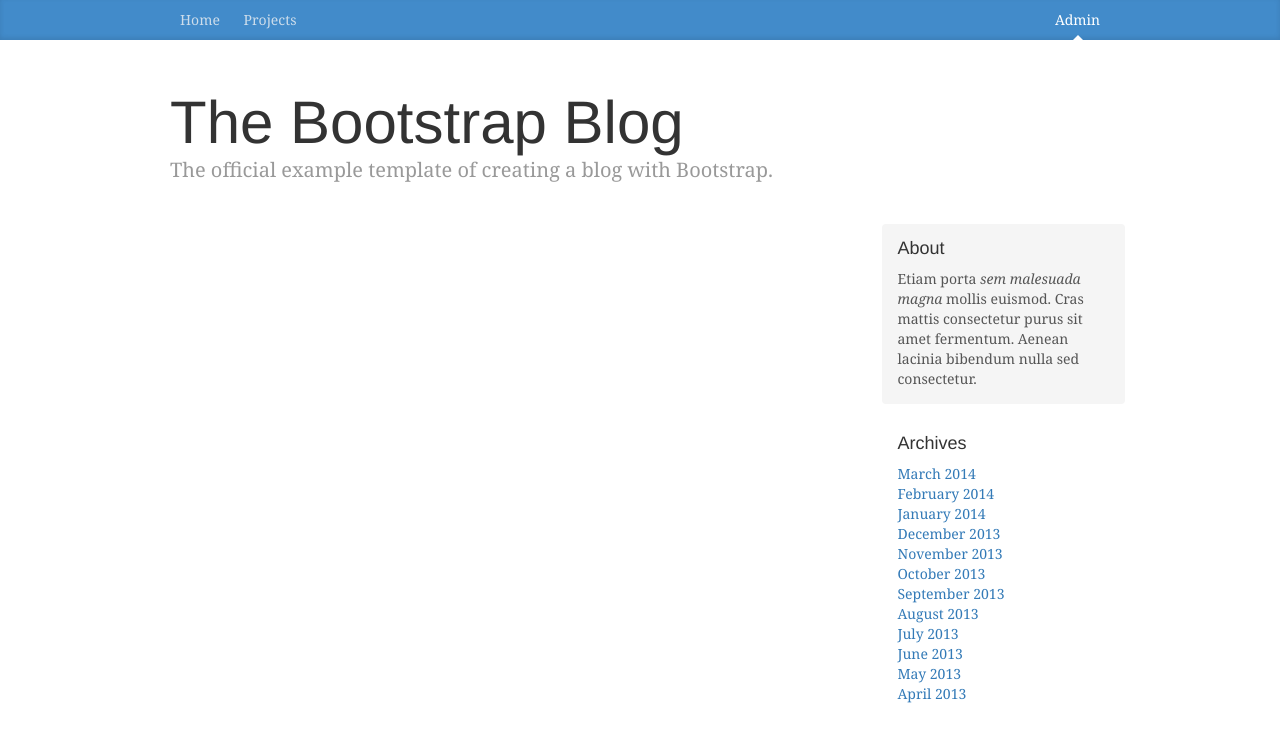
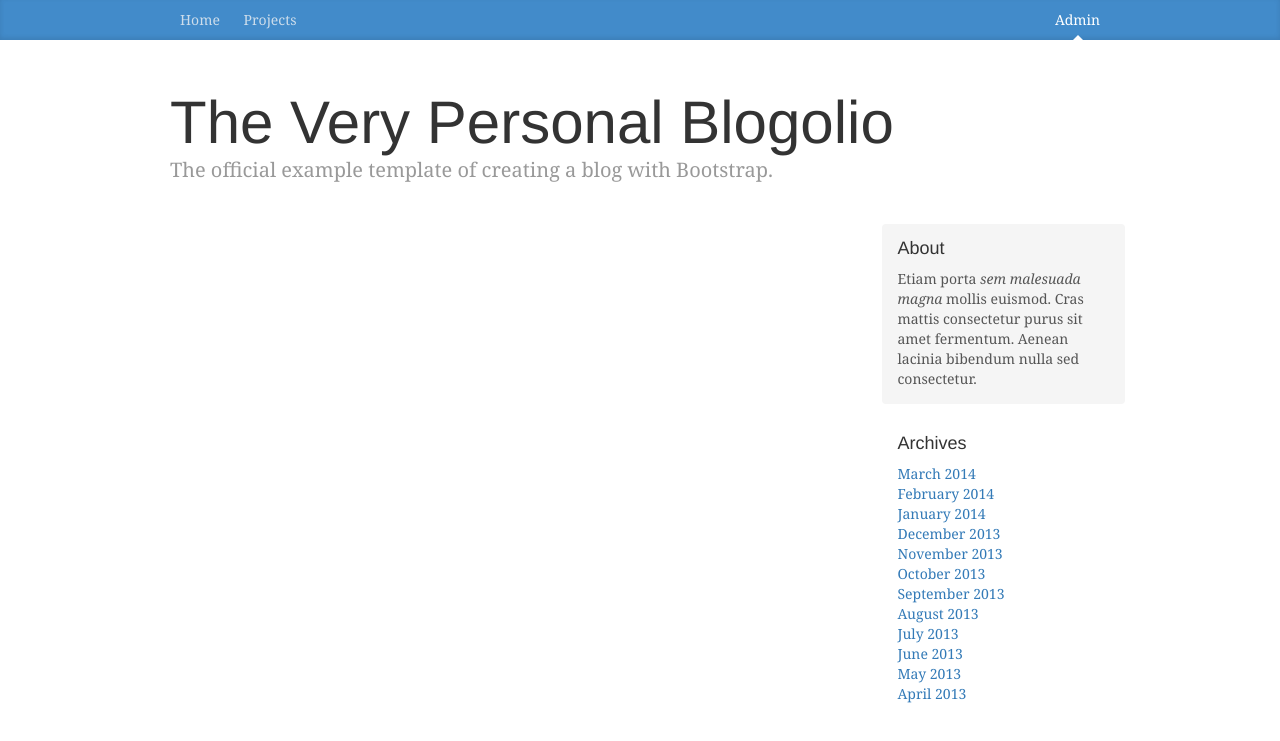
Before and after one commit to DeFuex/Blogolio, a website: page admin.html in a window 1280 px wide. Shown: the top 741 px of the page. Drawn offline with nearby package versions, Linux system fonts and the light colour scheme; a script that the page names is missing.

Commit message:
change: Headline on my blog...very important...

```diff
--- a/admin.html
+++ b/admin.html
@@ -32,7 +32,7 @@
     <div class="container">
 
       <div class="blog-header">
-        <h1 class="blog-title">The Bootstrap Blog</h1>
+        <h1 class="blog-title">The Very Personal Blogolio</h1>
         <p class="lead blog-description">The official example template of creating a blog with Bootstrap.</p>
       </div>
 
```
